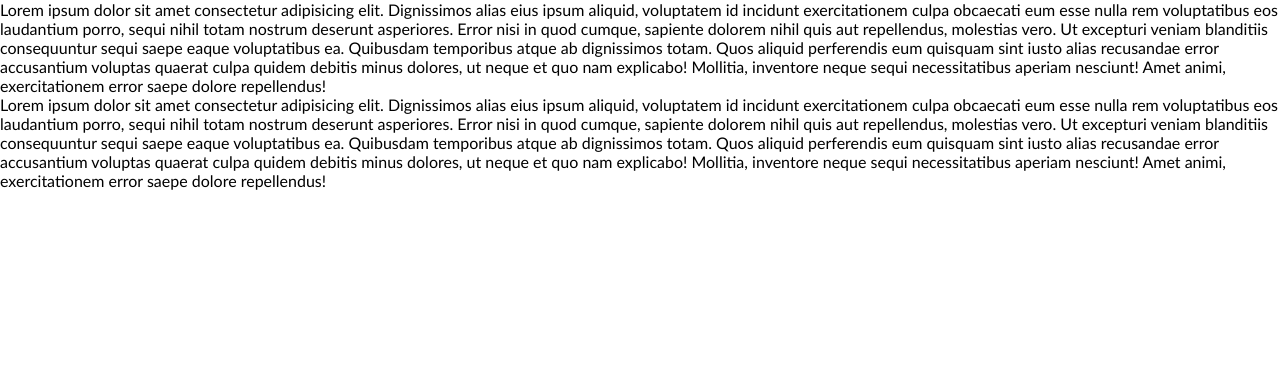
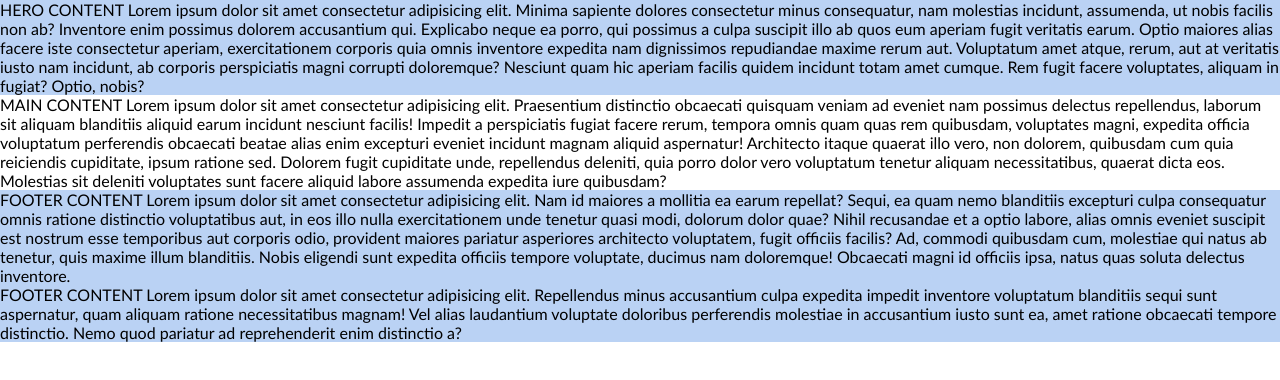
Before and after one commit to zazeli/4-coming-soon, a website: page index.html in a window 1280 px wide. Drawn offline with Linux system fonts and the light colour scheme; files whose address does not match are found by name.

Commit message:
CSS preparation

```diff
--- a/css/base/reset.css
+++ b/css/base/reset.css
@@ -6,3 +6,6 @@ body * {
     box-sizing: border-box;
     font-family: 'Gill Sans', 'Gill Sans MT', Calibri, 'Trebuchet MS', sans-serif;
 }
+.bg-primary {
+    background-color: var(--primary-color);
+}
--- a/index.html
+++ b/index.html
@@ -18,13 +18,24 @@
 
 </head>
 <body>
-<div class="container">
-    <div class="right">
-    Lorem ipsum dolor sit amet consectetur adipisicing elit. Dignissimos alias eius ipsum aliquid, voluptatem id incidunt exercitationem culpa obcaecati eum esse nulla rem voluptatibus eos laudantium porro, sequi nihil totam nostrum deserunt asperiores. Error nisi in quod cumque, sapiente dolorem nihil quis aut repellendus, molestias vero. Ut excepturi veniam blanditiis consequuntur sequi saepe eaque voluptatibus ea. Quibusdam temporibus atque ab dignissimos totam. Quos aliquid perferendis eum quisquam sint iusto alias recusandae error accusantium voluptas quaerat culpa quidem debitis minus dolores, ut neque et quo nam explicabo! Mollitia, inventore neque sequi necessitatibus aperiam nesciunt! Amet animi, exercitationem error saepe dolore repellendus!
-    </div>
-    <div class="left">
-    Lorem ipsum dolor sit amet consectetur adipisicing elit. Dignissimos alias eius ipsum aliquid, voluptatem id incidunt exercitationem culpa obcaecati eum esse nulla rem voluptatibus eos laudantium porro, sequi nihil totam nostrum deserunt asperiores. Error nisi in quod cumque, sapiente dolorem nihil quis aut repellendus, molestias vero. Ut excepturi veniam blanditiis consequuntur sequi saepe eaque voluptatibus ea. Quibusdam temporibus atque ab dignissimos totam. Quos aliquid perferendis eum quisquam sint iusto alias recusandae error accusantium voluptas quaerat culpa quidem debitis minus dolores, ut neque et quo nam explicabo! Mollitia, inventore neque sequi necessitatibus aperiam nesciunt! Amet animi, exercitationem error saepe dolore repellendus!
-    </div>
+    <section class="container bg-primary">
+        <div class="row-short">
+            HERO CONTENT Lorem ipsum dolor sit amet consectetur adipisicing elit. Minima sapiente dolores consectetur minus consequatur, nam molestias incidunt, assumenda, ut nobis facilis non ab? Inventore enim possimus dolorem accusantium qui. Explicabo neque ea porro, qui possimus a culpa suscipit illo ab quos eum aperiam fugit veritatis earum. Optio maiores alias facere iste consectetur aperiam, exercitationem corporis quia omnis inventore expedita nam dignissimos repudiandae maxime rerum aut. Voluptatum amet atque, rerum, aut at veritatis iusto nam incidunt, ab corporis perspiciatis magni corrupti doloremque? Nesciunt quam hic aperiam facilis quidem incidunt totam amet cumque. Rem fugit facere voluptates, aliquam in fugiat? Optio, nobis?
+        </div>
+    </section>
+    <main class="container">
+        <div class="row">
+            MAIN CONTENT Lorem ipsum dolor sit amet consectetur adipisicing elit. Praesentium distinctio obcaecati quisquam veniam ad eveniet nam possimus delectus repellendus, laborum sit aliquam blanditiis aliquid earum incidunt nesciunt facilis! Impedit a perspiciatis fugiat facere rerum, tempora omnis quam quas rem quibusdam, voluptates magni, expedita officia voluptatum perferendis obcaecati beatae alias enim excepturi eveniet incidunt magnam aliquid aspernatur! Architecto itaque quaerat illo vero, non dolorem, quibusdam cum quia reiciendis cupiditate, ipsum ratione sed. Dolorem fugit cupiditate unde, repellendus deleniti, quia porro dolor vero voluptatum tenetur aliquam necessitatibus, quaerat dicta eos. Molestias sit deleniti voluptates sunt facere aliquid labore assumenda expedita iure quibusdam?
+        </div>
+    </main>
+    <footer class=" container bg-primary">
+        <div class="row">
+        FOOTER CONTENT Lorem ipsum dolor sit amet consectetur adipisicing elit. Nam id maiores a mollitia ea earum repellat? Sequi, ea quam nemo blanditiis excepturi culpa consequatur omnis ratione distinctio voluptatibus aut, in eos illo nulla exercitationem unde tenetur quasi modi, dolorum dolor quae? Nihil recusandae et a optio labore, alias omnis eveniet suscipit est nostrum esse temporibus aut corporis odio, provident maiores pariatur asperiores architecto voluptatem, fugit officiis facilis? Ad, commodi quibusdam cum, molestiae qui natus ab tenetur, quis maxime illum blanditiis. Nobis eligendi sunt expedita officiis tempore voluptate, ducimus nam doloremque! Obcaecati magni id officiis ipsa, natus quas soluta delectus inventore.
+        </div>
+        <div class="row-short">
+            FOOTER CONTENT Lorem ipsum dolor sit amet consectetur adipisicing elit. Repellendus minus accusantium culpa expedita impedit inventore voluptatum blanditiis sequi sunt aspernatur, quam aliquam ratione necessitatibus magnam! Vel alias laudantium voluptate doloribus perferendis molestiae in accusantium iusto sunt ea, amet ratione obcaecati tempore distinctio. Nemo quod pariatur ad reprehenderit enim distinctio a?
+        </div>
+    </footer>
 </div>
 </body>
 
```
